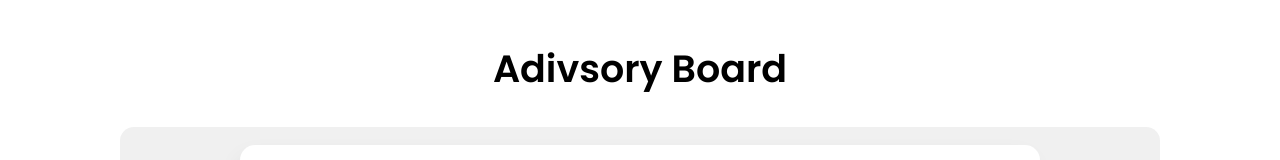
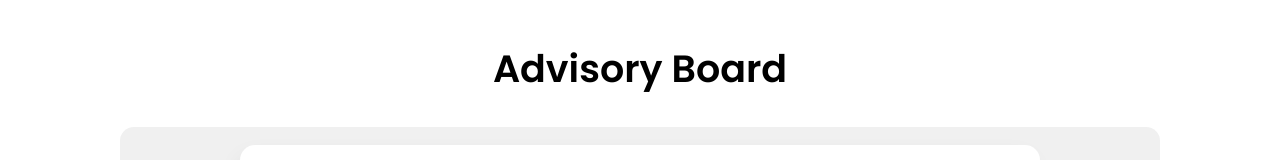
Before and after one commit to MonedaHQ/moneda-invest, a Next.js app: page /our-team/Team in a window 1280 px wide. Shown: the top 160 px of the page. Built offline with nearby package versions, Linux system fonts and the light colour scheme.

Commit message:
typo correction

```diff
--- a/src/data/teamData.js
+++ b/src/data/teamData.js
@@ -1,5 +1,5 @@
 export const advisoryTeam = {
-  title: 'Adivsory Board',
+  title: 'Advisory Board',
   members: [
     {
       name: 'Uche Wigwe',
```
